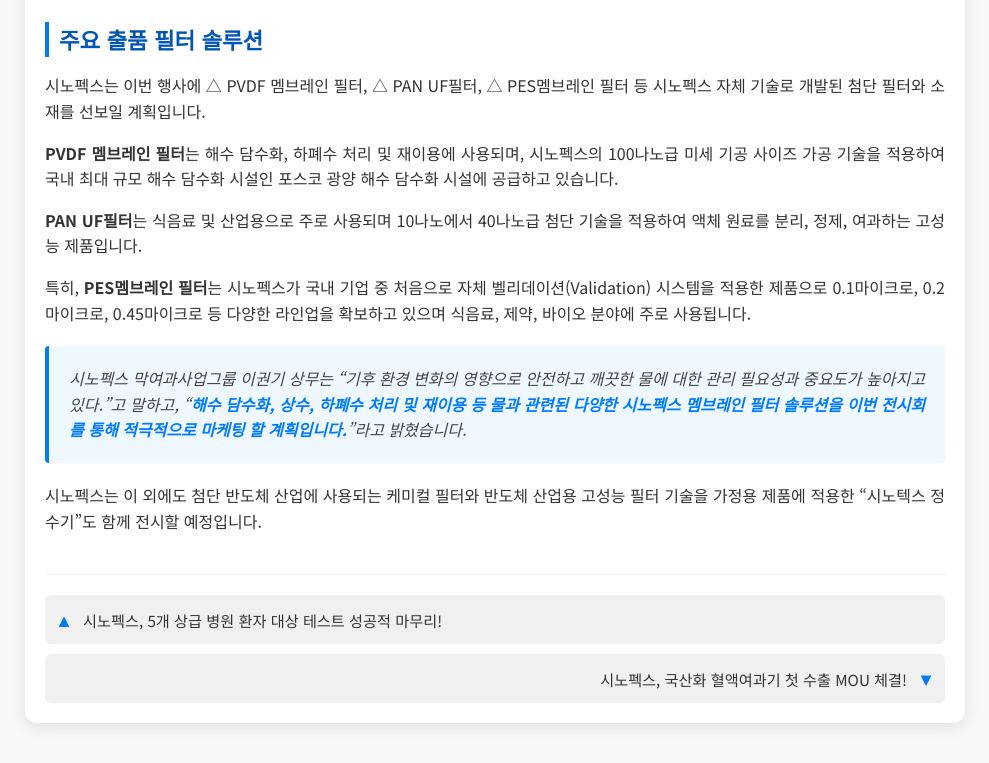
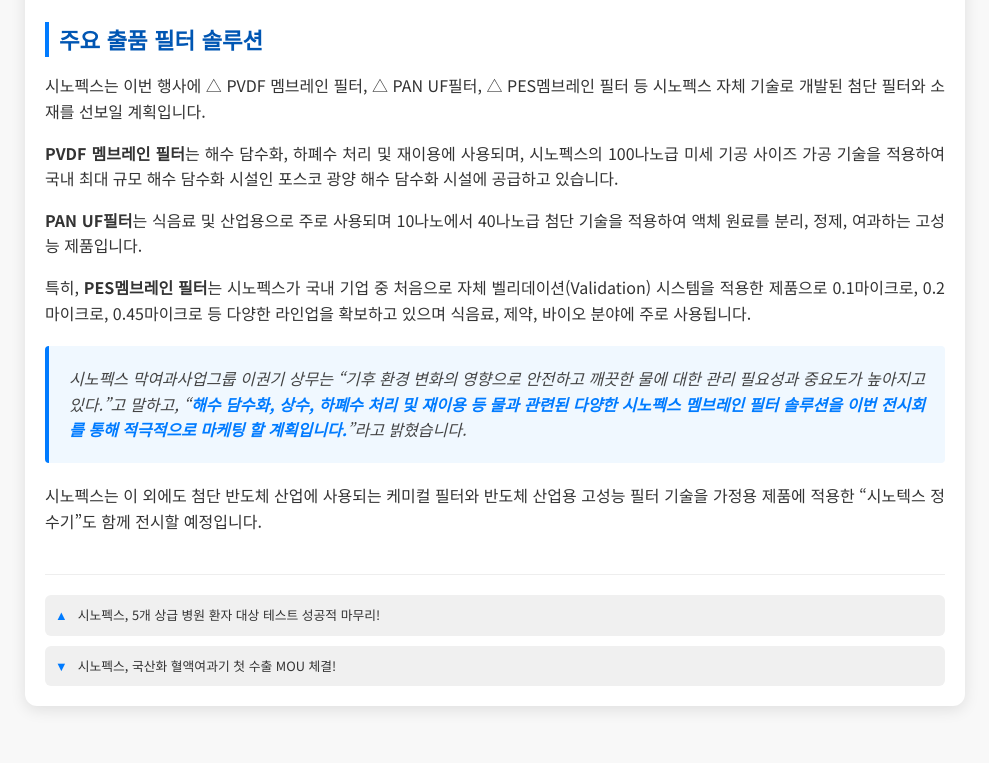
Before and after one commit to goodlight1234/news05, a plain HTML site: page index.html in a window 1280 px wide. Shown: the part 1144-1907 px from the top of the page, without its empty margins (145-1134 px from the left). Drawn offline with Linux system fonts and the light colour scheme.

Commit message:
Update index.html

```diff
--- a/index.html
+++ b/index.html
@@ -144,7 +144,7 @@
             border-radius: 6px;
             text-decoration: none;
             color: #333;
-            font-size: 0.95em;
+            font-size: 0.8em;
             transition: background-color 0.3s ease, color 0.3s ease;
         }
 
@@ -154,7 +154,7 @@
         }
 
         .post-link .arrow {
-            font-size: 1.2em;
+            font-size: 1.0em;
             color: #007bff;
             margin: 0 10px;
             font-weight: bold;
@@ -217,7 +217,7 @@
     </div>
   <div class="post-navigation">
         <a href="https://goodlight1234.github.io/news04/" class="post-link prev"><span class="arrow">▲</span> 시노펙스, 5개 상급 병원 환자 대상 테스트 성공적 마무리!</a>
-        <a href="https://goodlight1234.github.io/news06/" class="post-link next">시노펙스, 국산화 혈액여과기 첫 수출 MOU 체결!<span class="arrow">▼</span></a>
+        <a href="https://goodlight1234.github.io/news06/" class="post-link prev"><span class="arrow">▼</span>시노펙스, 국산화 혈액여과기 첫 수출 MOU 체결!</a>
     </div>
 </body>
 </html>
```
